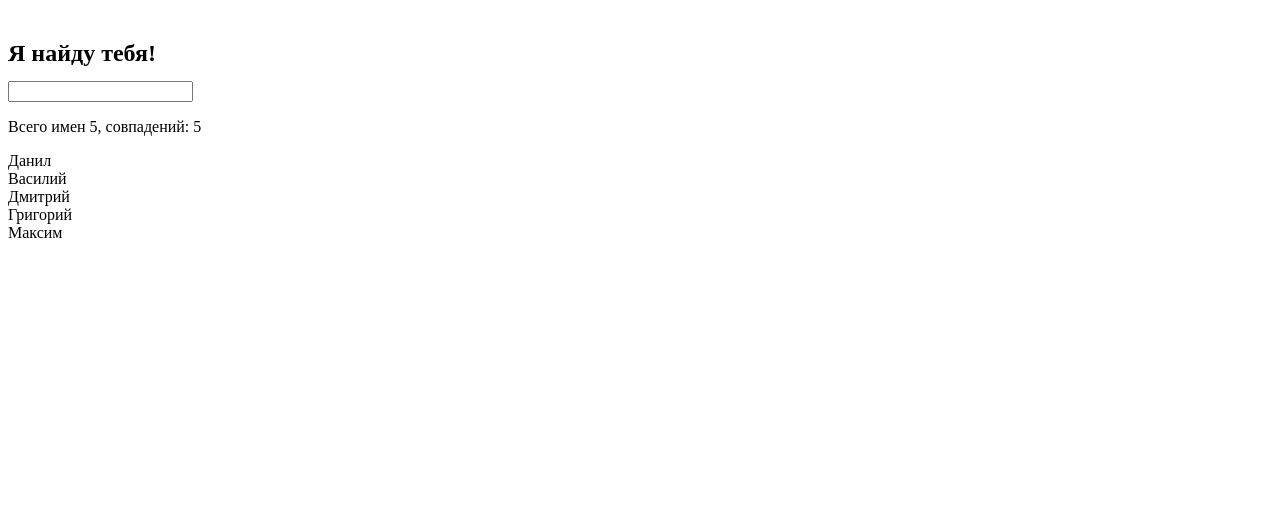
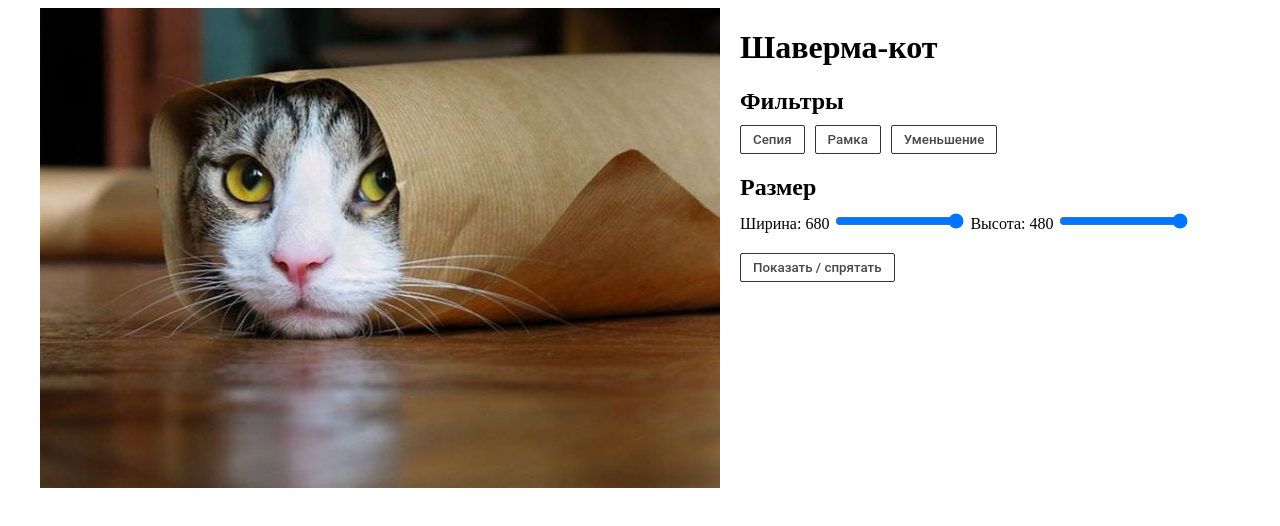
Before and after one commit to AlexyShu/Vue, a Vue app: page / in a window 1280 px wide. Shown: the top 526 px of the page. Built offline with nearby package versions, Linux system fonts and the light colour scheme.

Commit message:
lesense 2: v-if, v-else, v-show, :class. :style

```diff
--- a/src/App.vue
+++ b/src/App.vue
@@ -2,21 +2,24 @@
   <div id="app">
     <!-- <MyComponent /> -->
     <!-- <Lesence1 /> -->
-    <HW1 />
+    <!-- <HW1 /> -->
+    <Lesence2 />
   </div>
 </template>
 
 <script>
 // import MyComponent from "./components/MyComponent";
 // import Lesence1 from "./components/Lesence1";
-import HW1 from "./components/HW1";
+// import HW1 from "./components/HW1";
+import Lesence2 from "./components/Lesence2";
 
 export default {
   name: 'App',
   components: {
     // MyComponent
     // Lesence1
-    HW1
+    // HW1
+    Lesence2
   }
 }
 </script>
--- /dev/null
+++ b/src/assets/main.scss
@@ -0,0 +1,46 @@
+html {
+    font-family: 'Roboto', sans-serif;
+    color: #474747;
+  }
+
+  h1, h2, h3, h4 {
+    font-weight: 700;
+    color: #333333;
+    margin-top: 0;
+  }
+
+  .flex {
+    display: flex;
+  }
+
+  .list {
+    padding-left: 0;
+    margin-bottom: 0;
+    list-style: none;
+    li {
+      font-size: 16px;
+      margin-bottom: 14px;
+    }
+  }
+
+  .container {
+    max-width: 1200px;
+    margin: 0 auto;
+    padding: 0 20px;
+  }
+
+  button {
+    font-family: 'Roboto', sans-serif;
+    color: #474747;
+    font-weight: 500;
+    background-color: transparent;
+    border: 1px solid #333333;
+    border-radius: 2px;
+    padding: 6px 12px;
+    cursor: pointer;
+    transition: 0.1s ease;
+    &:hover, &:focus {
+      outline: none;
+      background-color: #e6e6e6;
+    }
+  }
--- /dev/null
+++ b/src/components/Lesence2.vue
@@ -0,0 +1,158 @@
+<template>
+    <div class="container">
+        <div class="flex">
+            <div class="img-wrapper">
+                <img
+                    v-if="isCatVisible"
+                    :class="imgFilters"
+                    :style="imgStyles"
+                    src="../assets/cat.jpg"
+                >
+                <p v-else>Кот скоро вернётся :)</p>
+                <!-- <img v-show="isCatVisible" src="../assets/cat.jpg"> -->
+            </div>
+            <div class="controls">
+                <h1>Шаверма-кот</h1>
+                <h2>Фильтры</h2>
+                <div class="btn-group">
+                    <button
+                        type="button"
+                        :class="imgFilters.sepia ? 'active' : ''"
+                        @click="imgFilters.sepia = !imgFilters.sepia"
+                    >
+                        Сепия
+                    </button>
+                    <button
+                        type="button"
+                        :class="imgFilters.border ? 'active' : ''"
+                        @click="imgFilters.border = !imgFilters.border"
+                    >
+                        Рамка
+                    </button>
+                    <button
+                        type="button"
+                        :class="imgFilters.small ? 'active' : ''"
+                        @click="imgFilters.small = !imgFilters.small"
+                    >
+                        Уменьшение
+                    </button>
+                </div>
+
+                <h2>Размер</h2>
+                <div class="btn-group">
+                    <label>
+                        Ширина: {{ imgSizes.currentWidth }}
+                        <input
+                            type="range"
+                            :value="imgSizes.currentWidth"
+                            @input="imgSizes.currentWidth = $event.target.value"
+                            :min="imgSizes.minWidth"
+                            :max="imgSizes.maxWidth"
+                        >
+                    </label>
+                    <label>
+                        Высота: {{ imgSizes.currentHeight }}
+                        <input
+                            type="range"
+                            :value="imgSizes.currentHeight"
+                            @input="imgSizes.currentHeight = $event.target.value"
+                            :min="imgSizes.minHeight"
+                            :max="imgSizes.maxHeight"
+                        >
+                    </label>
+                </div>
+
+                <button @click="isCatVisible = !isCatVisible">
+                Показать / спрятать
+                </button>
+            </div>
+        </div>
+  </div>
+
+</template>
+
+<script>
+export default {
+    name: "Lesence2",
+    data() {
+        return {
+            isCatVisible: true,
+            imgFilters: {
+                sepia: false,
+                border: false,
+                small: false
+            },
+             imgSizes: {
+                minWidth: 100,
+                maxWidth: 680,
+                minHeight: 200,
+                maxHeight: 480,
+                currentWidth: 680,
+                currentHeight: 480,
+            }
+        }
+    },
+    computed: {
+        imgStyles() {
+            return {
+                width: `${this.imgSizes.currentWidth}px`,
+                height: `${this.imgSizes.currentHeight}px`
+            }
+        }
+    }
+}
+</script>
+
+<style scoped>
+    .container {
+        margin-top: 40px;
+        max-width: 1200px;
+        margin: 0 auto;
+        padding: 0 20px;
+    }
+    .flex {
+        display: flex;
+    }
+    button {
+        font-family: 'Roboto', sans-serif;
+        color: #474747;
+        font-weight: 500;
+        background-color: transparent;
+        border: 1px solid #333333;
+        border-radius: 2px;
+        padding: 6px 12px;
+        cursor: pointer;
+        transition: 0.1s ease;
+        margin-right: 10px;
+    }
+    button:hover,
+    button:focus {
+        outline: none;
+        background-color: #e6e6e6;
+    }
+    .active {
+      background-color: #dbdbdb;
+    }
+    .img-wrapper {
+        margin-right: 20px;
+    }
+    h2 {
+        margin-bottom: 10px;
+    }
+    .btn-group {
+        margin-bottom: 20px;
+    }
+    img {
+        transition: 0.2s ease;
+    }
+    .sepia {
+      filter: sepia(100%);
+    }
+    .border {
+      border: 5px dashed #464646
+    }
+    .small {
+      width: 400px;
+    }
+
+</style>
```
Also changed, not shown: src/assets/cat.jpg (added).
